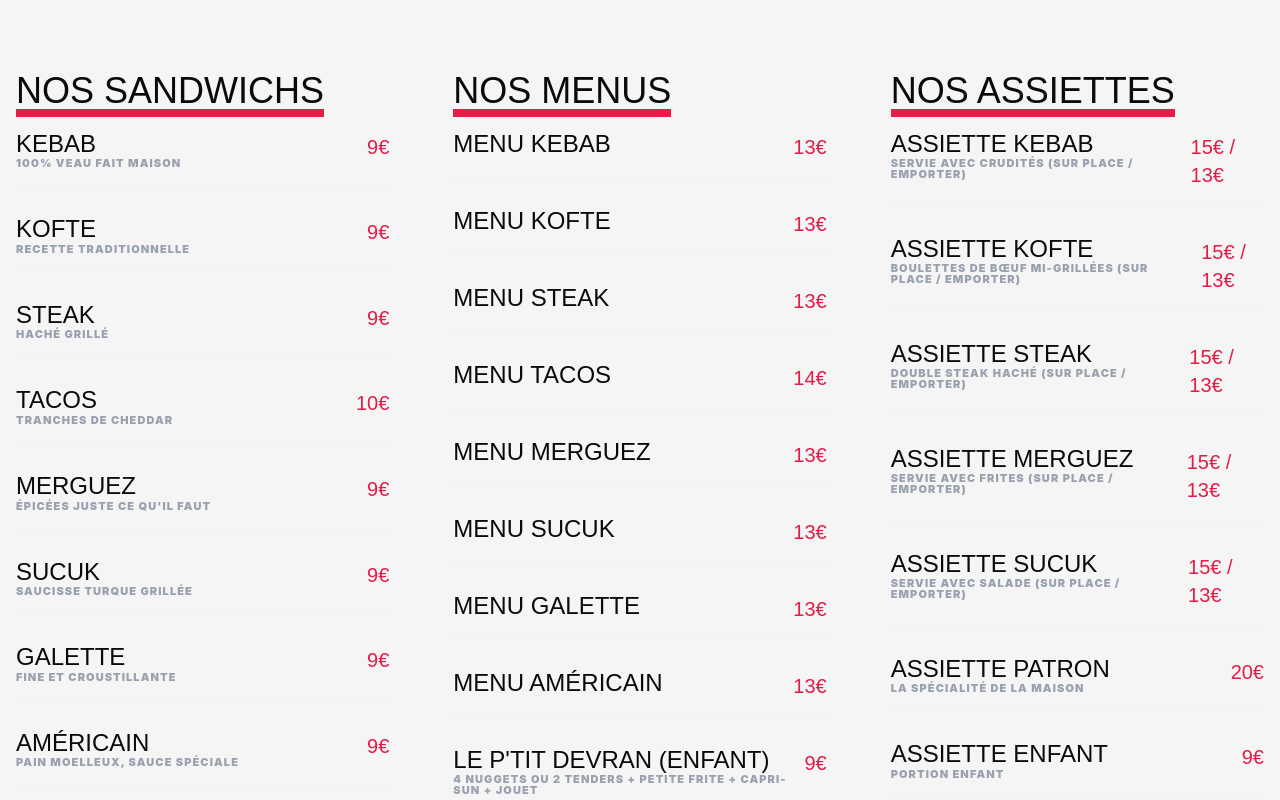
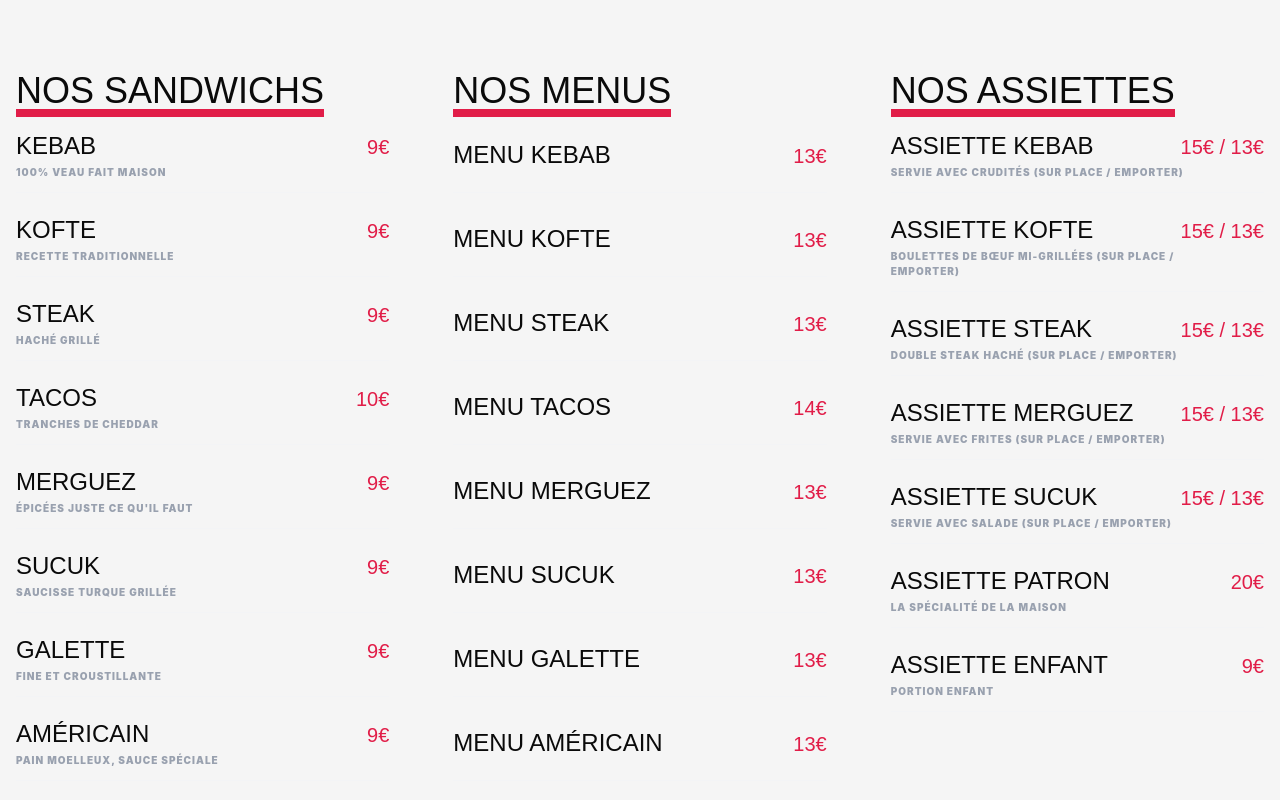
Before and after one commit to devrankebab/Devran-KEBAB, a React (Vite) app: page / in a window 1280 px wide. Shown: the part 2540-3340 px from the top of the page. Built offline with nearby package versions, Linux system fonts and the light colour scheme.

Commit message:
Update MenuSection.tsx

```diff
--- a/src/components/MenuSection.tsx
+++ b/src/components/MenuSection.tsx
@@ -4,8 +4,10 @@ import { Coffee, Droplets, Utensils } from 'lucide-react';
 
 const MenuSection: React.FC = () => {
   return (
-    <section id="menu" className="py-24 bg-brand-gray">
+    <section id="menu" className="py-24 bg-brand-gray font-sans">
       <div className="max-w-7xl mx-auto px-4">
+
+        {/* EN-TÊTE DE LA CARTE */}
         <div className="flex flex-col md:flex-row md:items-end justify-between mb-24 gap-8">
           <div>
             <div className="inline-block px-3 py-1 bg-red-100 text-brand-red rounded-full text-[10px] font-black uppercase mb-4 tracking-widest">
@@ -19,37 +21,45 @@ const MenuSection: React.FC = () => {
           </div>
         </div>
 
+        {/* GRILLE DES CATÉGORIES (SANDWICHS, MENUS, ASSIETTES) */}
         <div className="grid grid-cols-1 md:grid-cols-2 lg:grid-cols-3 gap-16 mb-24">
           {MENU.map((category, idx) => (
             <div key={idx} className="space-y-10">
               <h3 className="text-4xl font-display leading-none border-b-8 border-brand-red inline-block mb-4">
                 {category.title}
               </h3>
-              <div className="space-y-8">
+
+              {/* CORRECTION DE L'ALIGNEMENT DES LIGNES ICI */}
+              <div className="space-y-6">
                 {category.items.map((item) => (
-                  <div key={item.id} className="flex justify-between items-start group border-b border-gray-100 pb-4">
-                    <div className="flex-grow">
-                      <h4 className="text-2xl font-display text-brand-black group-hover:text-brand-red transition-colors mb-1">
+                  <div key={item.id} className="flex flex-col gap-1 min-h-[60px] justify-center border-b border-gray-100 pb-3 group">
+                    <div className="flex justify-between items-baseline gap-4">
+                      {/* Nom du plat */}
+                      <h4 className="text-2xl font-display text-brand-black group-hover:text-brand-red transition-colors whitespace-nowrap">
                         {item.name}
                       </h4>
-                      {item.description && (
-                        <p className="text-[11px] text-gray-400 font-black uppercase tracking-widest leading-none">
-                          {item.description}
-                        </p>
+                      {/* Prix bloqué pile à droite sur la même ligne */}
+                      {item.price && (
+                        <span className="font-display text-xl text-brand-red whitespace-nowrap">
+                          {item.price}
+                        </span>
                       )}
                     </div>
-                    {item.price && (
-                      <span className="font-display text-xl text-brand-red ml-4">
-                        {item.price}
-                      </span>
+                    {/* Description calée en dessous sans décaler le prix */}
+                    {item.description && (
+                      <p className="text-[10px] text-gray-400 font-black uppercase tracking-widest leading-normal max-w-[85%]">
+                        {item.description}
+                      </p>
                     )}
                   </div>
                 ))}
               </div>
+
             </div>
           ))}
         </div>
 
+        {/* SECTION SAUCES */}
         <div className="bg-white p-10 rounded-[2.5rem] shadow-sm border border-gray-100 flex flex-col gap-6 max-w-2xl mx-auto">
           <div className="flex items-center gap-4">
             <div className="w-12 h-12 bg-red-50 flex items-center justify-center rounded-xl text-brand-red">
@@ -58,19 +68,21 @@ const MenuSection: React.FC = () => {
             <h3 className="text-2xl font-display font-black">Nos Sauces</h3>
           </div>
           <div className="flex flex-wrap gap-2">
-            {SAUCES.map((sauce, i) => (
-              <span key={i} className={`px-4 py-2 rounded-full text-sm font-bold ${sauce.includes('maison') ? 'bg-brand-red text-white' : 'bg-brand-gray text-gray-500'}`}>
-                {sauce}
+            {SAUCES.map((blue, i) => (
+              <span key={i} className={`px-4 py-2 rounded-full text-sm font-bold ${blue.includes('maison') ? 'bg-brand-red text-white' : 'bg-brand-gray text-gray-500'}`}>
+                {blue}
               </span>
             ))}
           </div>
         </div>
 
+        {/* LIEN PIED DE PAGE */}
         <div className="mt-20 text-center">
           <p className="inline-block bg-brand-black text-white px-8 py-4 rounded-full font-bold shadow-lg">
-            Commandez par téléphone au <a href="tel:0384860876" className="text-brand-red hover:underline">03 84 86 08 75</a>
+            Commandez par téléphone au <a href="tel:0384860875" className="text-brand-red hover:underline">03 84 86 08 75</a>
           </p>
         </div>
+
       </div>
     </section>
   );
```
